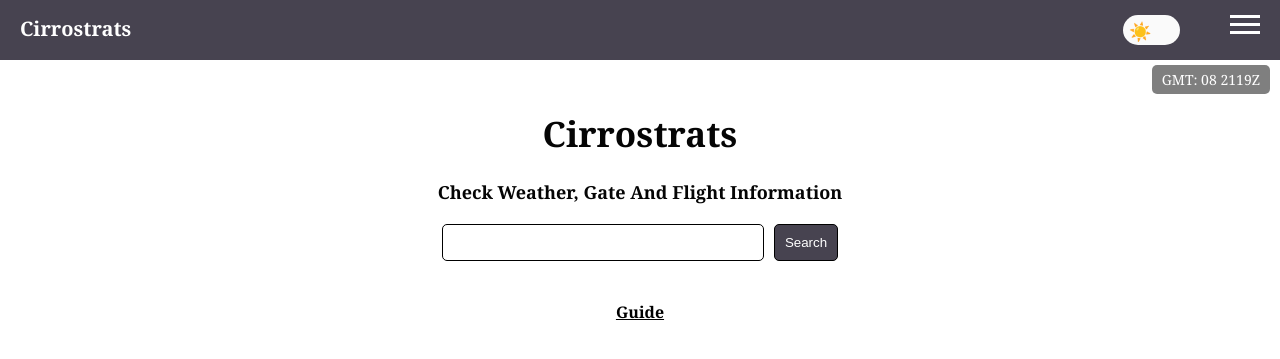
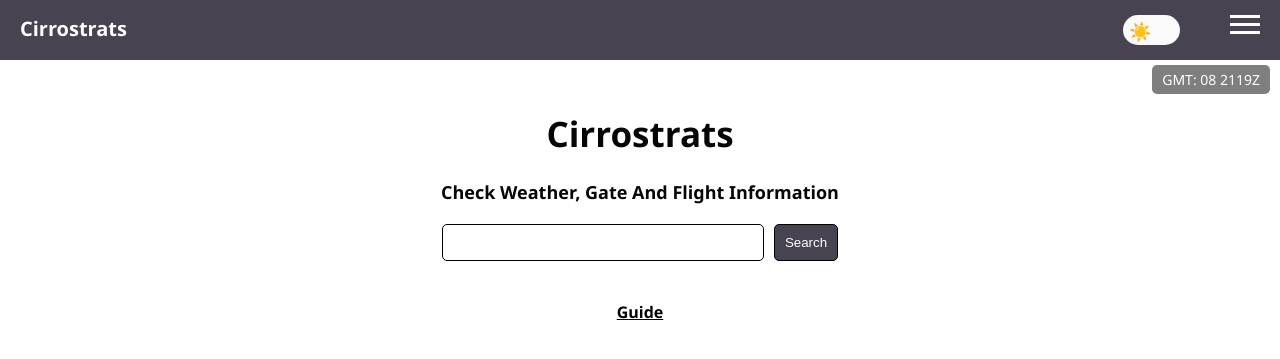
Before and after one commit to ujazishere/Cirrostrats-Django, a Django app: page / in a window 1280 px wide. Shown: the top 359 px of the page. Run offline with Django 4.2, Linux system fonts and the light colour scheme.

Commit message:
font change

```diff
--- a/dj/dj_app/static/base.css
+++ b/dj/dj_app/static/base.css
@@ -2,7 +2,7 @@ body {
   background-color: #FFFFFF;
   margin: 0;
   padding: 0;
-  font-family: Georgia, 'Times New Roman', Times, serif;
+  font-family: 'Segoe UI', Tahoma, Geneva, Verdana, sans-serif;
 }
 
 .gmt-clock {
```
Also changed, not shown: dj/db.sqlite3.
